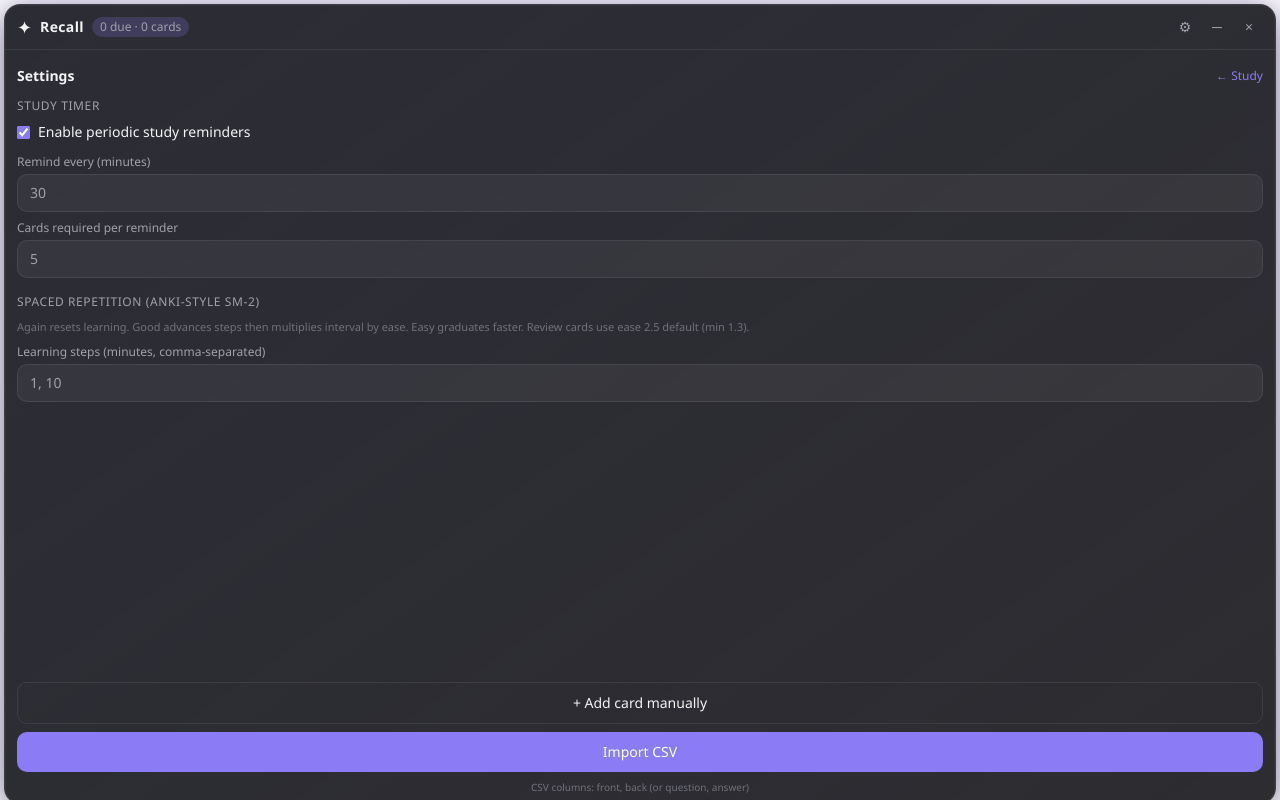
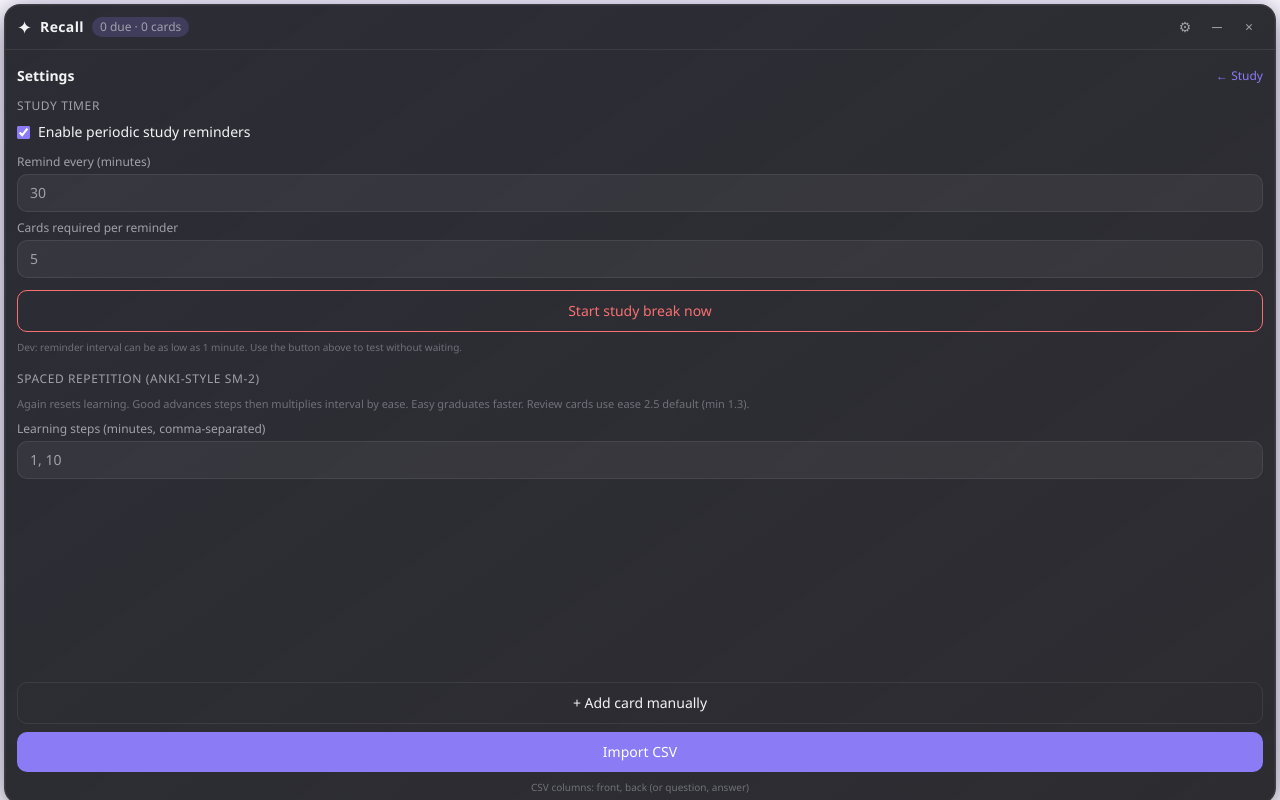
Before and after one commit to TheoGue1/recall-flashcard-overlay, a React (Vite) app: page / in a window 1280 px wide. Both pictures are taken after a click on the button "Settings". Built offline with nearby package versions, Linux system fonts and the light colour scheme.

Commit message:
Add instant study break trigger and 1-minute dev timer.
Expose triggerStudyBreak in the UI and tray IPC, and allow 1-minute reminder intervals when running npm run dev.

Co-authored-by: Cursor <cursoragent@cursor.com>

```diff
--- a/electron/main.cjs
+++ b/electron/main.cjs
@@ -19,6 +19,7 @@ const {
   sanitizeSession,
   timerIntervalMs,
   timerSettingsChanged,
+  configureTimerLimits,
 } = require('./timer.cjs');
 
 const isDev = process.env.NODE_ENV === 'development';
@@ -231,6 +232,11 @@ function registerIpc() {
   });
 
   ipcMain.handle('minimize-window', () => mainWindow?.minimize());
+  ipcMain.handle('trigger-study-break', () => {
+    triggerMandatorySession();
+    return true;
+  });
+
   ipcMain.handle('close-window', () => {
     const data = loadData();
     if (shouldBlockWindowClose(data.session)) {
@@ -242,6 +248,7 @@ function registerIpc() {
 }
 
 app.whenReady().then(() => {
+  configureTimerLimits(isDev);
   dataPath = path.join(app.getPath('userData'), 'flashcards.json');
   registerIpc();
   createWindow();
--- a/electron/preload.cjs
+++ b/electron/preload.cjs
@@ -6,6 +6,7 @@ contextBridge.exposeInMainWorld('flashApi', {
   pickCsv: () => ipcRenderer.invoke('pick-csv'),
   minimize: () => ipcRenderer.invoke('minimize-window'),
   close: () => ipcRenderer.invoke('close-window'),
+  triggerStudyBreak: () => ipcRenderer.invoke('trigger-study-break'),
   onTimerFired: (cb) => {
     const handler = (_, payload) => cb(payload);
     ipcRenderer.on('timer-fired', handler);
--- a/electron/timer.cjs
+++ b/electron/timer.cjs
@@ -1,8 +1,20 @@
 /** Node setTimeout/setInterval max delay (32-bit signed ms). */
 const MAX_TIMEOUT_MS = 2_147_483_647;
 
-const MIN_TIMER_MINUTES = 5;
 const MAX_TIMER_MINUTES = 240;
+const PROD_MIN_TIMER_MINUTES = 5;
+const DEV_MIN_TIMER_MINUTES = 1;
+
+let minTimerMinutes = PROD_MIN_TIMER_MINUTES;
+
+function getMinTimerMinutes() {
+  return minTimerMinutes;
+}
+
+/** @param {boolean} isDev */
+function configureTimerLimits(isDev) {
+  minTimerMinutes = isDev ? DEV_MIN_TIMER_MINUTES : PROD_MIN_TIMER_MINUTES;
+}
 
 function clampInt(value, min, max, fallback) {
   const n = Math.floor(Number(value));
@@ -27,7 +39,7 @@ function sanitizeSettings(settings, defaults) {
     timerEnabled: settings?.timerEnabled !== false,
     timerIntervalMinutes: clampInt(
       settings?.timerIntervalMinutes,
-      MIN_TIMER_MINUTES,
+      getMinTimerMinutes(),
       MAX_TIMER_MINUTES,
       defaults.timerIntervalMinutes
     ),
@@ -84,7 +96,7 @@ function sanitizeSession(session, defaults) {
 function timerIntervalMs(minutes) {
   const clamped = clampInt(
     minutes,
-    MIN_TIMER_MINUTES,
+    getMinTimerMinutes(),
     MAX_TIMER_MINUTES,
     30
   );
@@ -105,7 +117,10 @@ function timerSettingsChanged(prev, next) {
 
 module.exports = {
   MAX_TIMEOUT_MS,
-  MIN_TIMER_MINUTES,
+  PROD_MIN_TIMER_MINUTES,
+  DEV_MIN_TIMER_MINUTES,
+  getMinTimerMinutes,
+  configureTimerLimits,
   MAX_TIMER_MINUTES,
   sanitizeSettings,
   sanitizeSession,
--- a/src/App.tsx
+++ b/src/App.tsx
@@ -198,6 +198,7 @@ export default function App() {
           onImport={handleImport}
           onAddCard={() => setView('add')}
           onBack={() => setView('study')}
+          onTriggerStudyBreak={() => void api?.triggerStudyBreak()}
         />
       )}
 
--- a/src/components/SettingsPanel.tsx
+++ b/src/components/SettingsPanel.tsx
@@ -1,4 +1,5 @@
 import type { AppSettings } from '../lib/types';
+import { getMinTimerMinutes } from '../lib/timer';
 
 const Box = 'div' as const;
 
@@ -8,6 +9,7 @@ interface SettingsPanelProps {
   onImport: () => void;
   onAddCard: () => void;
   onBack: () => void;
+  onTriggerStudyBreak?: () => void;
 }
 
 export function SettingsPanel({
@@ -16,7 +18,10 @@ export function SettingsPanel({
   onImport,
   onAddCard,
   onBack,
+  onTriggerStudyBreak,
 }: SettingsPanelProps) {
+  const minTimerMinutes = getMinTimerMinutes();
+
   const update = <K extends keyof AppSettings>(key: K, value: AppSettings[K]) => {
     onChange({ ...settings, [key]: value });
   };
@@ -51,13 +56,13 @@ export function SettingsPanel({
           Remind every (minutes)
           <input
             type="number"
-            min={5}
+            min={minTimerMinutes}
             max={240}
             value={settings.timerIntervalMinutes}
             onChange={(e) =>
               update(
                 'timerIntervalMinutes',
-                Math.min(240, Math.max(5, Number(e.target.value)))
+                Math.min(240, Math.max(minTimerMinutes, Number(e.target.value)))
               )
             }
             className="mt-1 w-full px-3 py-2 rounded-[var(--radius-btn)] bg-white/5 border border-[var(--color-border)] text-sm"
@@ -76,6 +81,21 @@ export function SettingsPanel({
             className="mt-1 w-full px-3 py-2 rounded-[var(--radius-btn)] bg-white/5 border border-[var(--color-border)] text-sm"
           />
         </label>
+        {onTriggerStudyBreak && (
+          <button
+            type="button"
+            onClick={onTriggerStudyBreak}
+            className="mt-3 w-full py-2.5 rounded-[var(--radius-btn)] border border-[var(--color-again)] text-sm text-[var(--color-again)] hover:bg-[var(--color-again)]/10"
+          >
+            Start study break now
+          </button>
+        )}
+        {import.meta.env.DEV && (
+          <p className="text-[10px] text-[var(--color-text-dim)] mt-2">
+            Dev: reminder interval can be as low as {minTimerMinutes} minute. Use the button above
+            to test without waiting.
+          </p>
+        )}
       </section>
 
       <section className="mb-4">
--- a/src/lib/mockApi.ts
+++ b/src/lib/mockApi.ts
@@ -124,5 +124,20 @@ export function installMockApi() {
       return () => listeners.delete(cb);
     },
     onMandatoryBlocked: () => () => {},
+    triggerStudyBreak: async () => {
+      const d = load();
+      const next = normalize({
+        ...d,
+        session: {
+          ...d.session,
+          mandatoryActive: true,
+          mandatoryRemaining: d.settings.timerCardCount,
+          lastTimerFired: Date.now(),
+        },
+      });
+      save(next);
+      notifyTimer(next.session.mandatoryRemaining);
+      return true;
+    },
   };
 }
--- a/src/lib/timer.ts
+++ b/src/lib/timer.ts
@@ -1,8 +1,14 @@
 import type { AppSettings, AppSession } from './types';
 
 export const MAX_TIMEOUT_MS = 2_147_483_647;
-export const MIN_TIMER_MINUTES = 5;
+export const PROD_MIN_TIMER_MINUTES = 5;
+export const DEV_MIN_TIMER_MINUTES = 1;
 export const MAX_TIMER_MINUTES = 240;
+
+/** Minimum reminder interval (1 min in Vite dev, 5 min in production builds). */
+export function getMinTimerMinutes(): number {
+  return import.meta.env.DEV ? DEV_MIN_TIMER_MINUTES : PROD_MIN_TIMER_MINUTES;
+}
 
 function clampInt(value: unknown, min: number, max: number, fallback: number): number {
   const n = Math.floor(Number(value));
@@ -26,7 +32,7 @@ export function sanitizeSettings(
     timerEnabled: settings.timerEnabled !== false,
     timerIntervalMinutes: clampInt(
       settings.timerIntervalMinutes,
-      MIN_TIMER_MINUTES,
+      getMinTimerMinutes(),
       MAX_TIMER_MINUTES,
       defaults.timerIntervalMinutes
     ),
@@ -66,7 +72,7 @@ export function sanitizeSession(
 }
 
 export function timerIntervalMs(minutes: number): number {
-  const clamped = clampInt(minutes, MIN_TIMER_MINUTES, MAX_TIMER_MINUTES, 30);
+  const clamped = clampInt(minutes, getMinTimerMinutes(), MAX_TIMER_MINUTES, 30);
   const ms = clamped * 60 * 1000;
   return Math.min(ms, MAX_TIMEOUT_MS);
 }
--- a/src/lib/types.ts
+++ b/src/lib/types.ts
@@ -44,6 +44,7 @@ export interface FlashApi {
   pickCsv: () => Promise<string | null>;
   minimize: () => Promise<void>;
   close: () => Promise<{ blocked: boolean }>;
+  triggerStudyBreak: () => Promise<boolean>;
   onTimerFired: (cb: (payload: { remaining: number }) => void) => () => void;
   onMandatoryBlocked: (cb: () => void) => () => void;
 }
```
Also changed, not shown: 1 other file (tests, documents, lock files or other folders).
